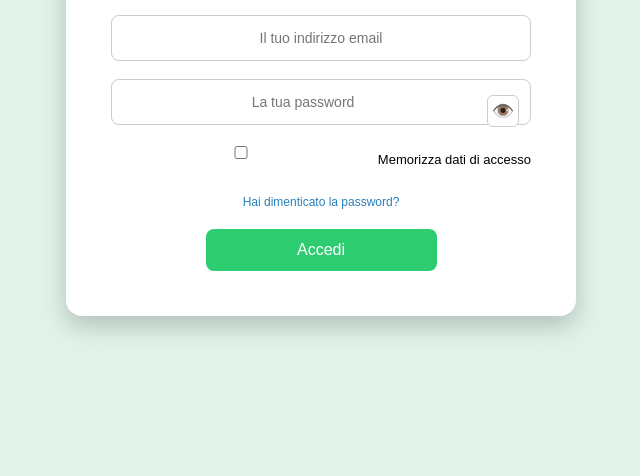
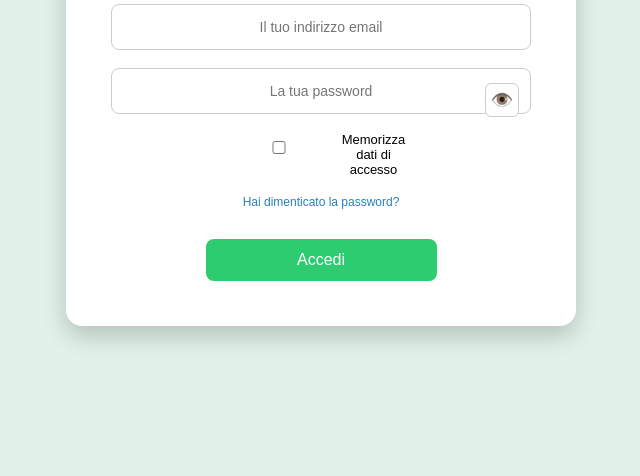
Before and after one commit to a78335323-hash/company-ai-portal-static, a plain HTML site: page public/index.html in a window 1280 px wide. Shown: the part 324-800 px from the top of the page, without its empty margins (319-959 px from the left). Drawn offline with Linux system fonts and the light colour scheme.

Commit message:
Update index.html

```diff
--- a/public/index.html
+++ b/public/index.html
@@ -23,6 +23,9 @@ body {
     box-shadow: 0 10px 25px rgba(0,0,0,0.2);
     text-align: center;
     position: relative;
+    display: flex;
+    flex-direction: column;
+    align-items: center;
 }
 
 #logo {
@@ -32,7 +35,6 @@ body {
     width: 90px;
 }
 
-/* INPUT UNIFORMI */
 select, input {
     width: 100%;
     padding: 14px;
@@ -44,47 +46,6 @@ select, input {
     box-sizing: border-box;
 }
 
-/* PASSWORD */
-.password-wrapper {
-    position: relative;
-    width: 100%;
-}
-
-.password-wrapper input {
-    padding-right: 50px; /* spazio per l'occhio */
-}
-
-.togglePassword {
-    position: absolute;
-    right: 12px;
-    top: 50%;
-    transform: translateY(-50%);
-    width: 30px;
-    height: 30px;
-    border-radius: 6px;
-    border: 1px solid #ccc;
-    background: white;
-    cursor: pointer;
-    display: flex;
-    align-items: center;
-    justify-content: center;
-    font-size: 18px;
-    color: #555;
-    user-select: none;
-}
-
-/* REMEMBER */
-.rememberBox {
-    display: flex;
-    justify-content: center;
-    align-items: center;
-    gap: 8px;
-    margin-bottom: 18px;
-    font-size: 13px;
-    white-space: nowrap; /* 🔥 FORZA UNA SOLA RIGA */
-}
-
-/* BUTTON */
 button {
     width: 55%;
     padding: 12px;
@@ -93,14 +54,48 @@ button {
     color: white;
     font-size: 16px;
     cursor: pointer;
+    margin-top: 10px;
 }
 
-/* FORGOT */
 .forgot {
     font-size: 12px;
     color: #2980b9;
     cursor: pointer;
     margin-bottom: 20px;
+    text-align: center;
+}
+
+.rememberBox {
+    display: flex;
+    justify-content: center;
+    align-items: center;
+    gap: 8px;
+    margin-bottom: 18px;
+    font-size: 13px;
+}
+
+.password-wrapper {
+    position: relative;
+    width: 100%;
+}
+
+.togglePassword {
+    position: absolute;
+    right: 12px;
+    top: 50%;
+    transform: translateY(-50%);
+    cursor: pointer;
+    font-size: 18px;
+    color: #555;
+    user-select: none;
+    width: 32px;
+    height: 32px;
+    display: flex;
+    justify-content: center;
+    align-items: center;
+    border: 1px solid #ccc;
+    border-radius: 6px;
+    background: white;
 }
 </style>
 </head>
@@ -121,10 +116,10 @@ button {
     <!-- EMAIL -->
     <input type="email" id="email" placeholder="Il tuo indirizzo email">
 
-    <!-- PASSWORD -->
+    <!-- PASSWORD CON OCCHIO -->
     <div class="password-wrapper">
         <input type="password" id="password" placeholder="La tua password">
-        <div class="togglePassword" id="togglePassword">👁️</div>
+        <span class="togglePassword" id="togglePassword">👁️</span>
     </div>
 
     <!-- MEMORIZZA -->
@@ -166,21 +161,25 @@ window.addEventListener("DOMContentLoaded", () => {
     const loginBtn = document.getElementById("login");
     const togglePassword = document.getElementById("togglePassword");
 
+    // ripristino azienda
     const savedCompany = localStorage.getItem("company") || "Lucagri";
     companySelect.value = savedCompany;
     applyTheme(savedCompany);
 
+    // ripristino credenziali se salvate
     if (localStorage.getItem("remember") === "true") {
         remember.checked = true;
         emailInput.value = localStorage.getItem("savedEmail") || "";
         passwordInput.value = localStorage.getItem("savedPassword") || "";
     }
 
+    // cambio tema al cambio azienda
     companySelect.addEventListener("change", () => {
         localStorage.setItem("company", companySelect.value);
         applyTheme(companySelect.value);
     });
 
+    // mostra / nascondi password con icona occhio
     togglePassword.addEventListener("click", () => {
         if (passwordInput.type === "password") {
             passwordInput.type = "text";
@@ -191,6 +190,7 @@ window.addEventListener("DOMContentLoaded", () => {
         }
     });
 
+    // login
     loginBtn.addEventListener("click", () => {
         if (!emailInput.value) {
             alert("Inserisci l'email");
@@ -201,8 +201,10 @@ window.addEventListener("DOMContentLoaded", () => {
             return;
         }
 
+        // salva azienda sempre
         localStorage.setItem("company", companySelect.value);
 
+        // memorizza credenziali solo se spuntato
         if (remember.checked) {
             localStorage.setItem("remember", "true");
             localStorage.setItem("savedEmail", emailInput.value);
@@ -213,7 +215,9 @@ window.addEventListener("DOMContentLoaded", () => {
             localStorage.removeItem("savedPassword");
         }
 
+        // usa email come identificativo utente
         localStorage.setItem("user", emailInput.value);
+
         location.href = "portal.html";
     });
 });
```
